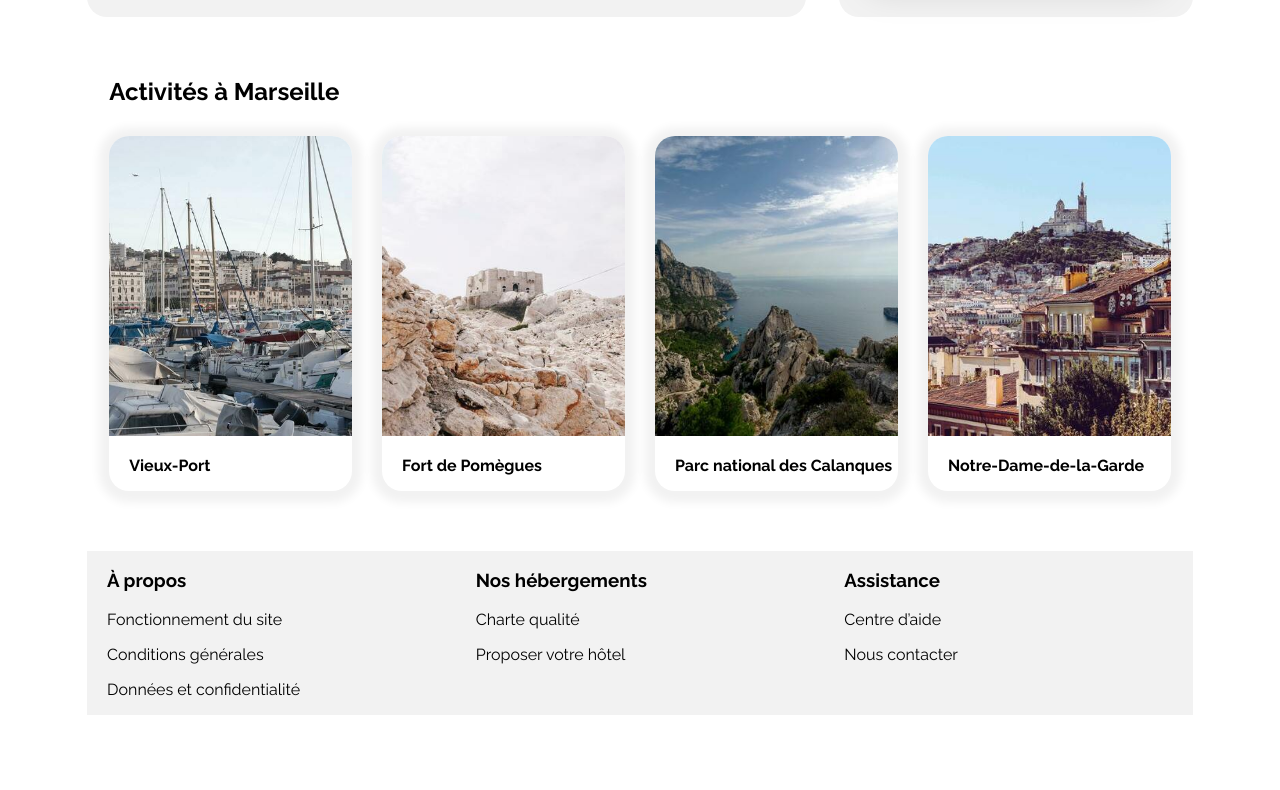
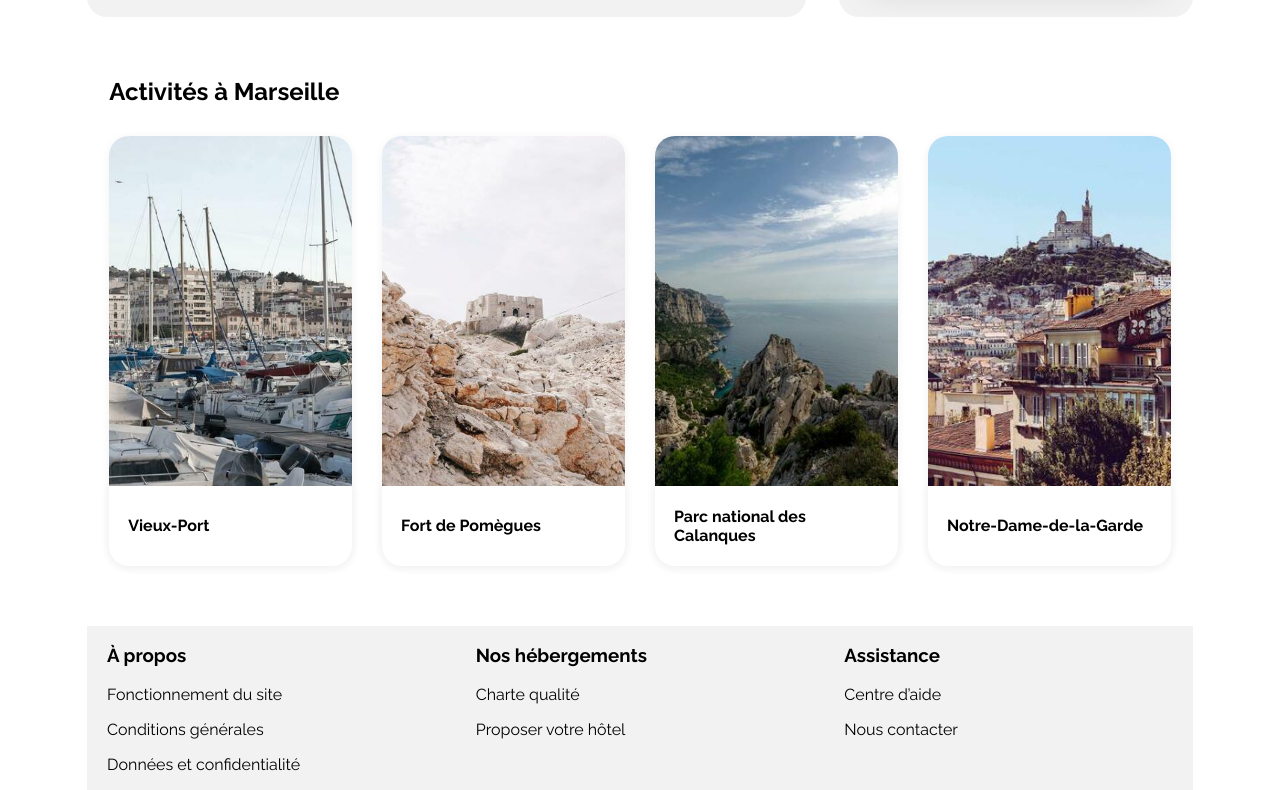
Before and after one commit to itsArgos/Projet-3-Booki-OC, a plain HTML site: page index.html in a window 1280 px wide. Shown: the part 1053-1843 px from the top of the page. Before the commit the page ends 1768 px from the top, so only its background shows below. Drawn offline with Linux system fonts and the light colour scheme.

Commit message:
Alignement des textes ( Activité à Marseille ), Correction scroll-x <360px, Ajout de l'ombre sur le logo recherche en version mobile

```diff
--- a/css/style.css
+++ b/css/style.css
@@ -347,33 +347,37 @@ nav a:nth-child(2):hover::before {
 .content-activity {
     display: grid;
     grid-template-columns: 1fr 1fr 1fr 1fr;
-    height: 100%;
     margin-top: 30px;
     gap: 30px;
 }
 
-
-.content-activity div {
+.content-activity a {
+    box-shadow: var(--main-bg-color) 0px 1.5px 10px 0px;
     border-radius: 20px;
-    box-shadow: var(--main-bg-color) 0px 1.5px 10px 10px;
-    width: 100%;
-}
-
-.content-activity a {
-    display: flex;
-    justify-content: space-around;
 }
 
 .content-activity img {
     width: 100%;
-    height: 300px;
+    height: 350px;
     object-fit: cover;
     border-radius: 20px 20px 0 0;
 }
 
-.content-activity h3 {
-    font-size: 1rem;
-    padding-left: 20px;
+.title-activity {
+    display: flex;
+    align-items: center;
+    height: 80px;
+    box-shadow: var(--main-bg-color) 0px 1.5px 10px 0px;
+    font-size: 16px;
+    margin-top: -4px;
+    padding-left: 19px;
+    padding-right: 19px;
+    border-radius: 0px 0px 20px 20px;
+}
+
+.title-activity h3 {
+    font-size: 1em;
+    margin: 0;
 }
 
 /* ********* FOOTER ********* */
@@ -454,10 +458,6 @@ footer div {
 
     .content-activity img {
         height: 200px;
-    }
-
-    .title-activity {
-        padding-top: 9px;
     }
 
     /* *********** FOOTER *********  */
@@ -556,13 +556,14 @@ footer div {
         left: -10px;
     }
 
-    .search-bar {
-        margin-left: 10px;
+    .search-part span i {
+        box-shadow: 0px 4px 4px 0px rgba(0, 0, 0, 0.25);
     }
+
 
     .search-bar input:nth-child(2) {
         text-align: unset;
-        width: 200px;
+        width: 160px;
         padding: 0 0 0 25px;
     }
 
@@ -586,9 +587,11 @@ footer div {
     }
 
     .filter button {
+        display: flex;
+        align-items: center;
         margin-bottom: 15px;
         margin-right: 10px;
-        width: 160px;
+        width: 97%;
         height: 50px;
         font-size: 0.9rem;
         text-align: start;
@@ -643,12 +646,14 @@ footer div {
 
     .content-activity {
         display: flex;
+        margin: auto;
         flex-direction: column;
+        max-width: 95%;
+        gap: 20px;
     }
 
     .title-activity {
         padding-top: 0;
-        margin-bottom: 20px;
     }
 
     /* ************** FOOTER ************  */
--- a/index.html
+++ b/index.html
@@ -269,20 +269,26 @@
                         <div>
                             <img src="./images/activites/reno-laithienne.jpg"
                                 alt="Image de pleins de bateaux amarré situé au Vieux-Port">
-                            <h3 class="title-activity">Vieux-Port</h3>
+                        </div>
+                        <div class="title-activity">
+                            <h3>Vieux-Port</h3>
                         </div>
                     </a>
                     <a href="#">
                         <div>
                             <img src="./images/activites/paul-hermann.jpg"
                                 alt="Image d'un chemin rocheux menant au Fort de Pomègues">
-                            <h3 class="title-activity">Fort de Pomègues</h3>
+                        </div>
+                        <div class="title-activity">
+                            <h3>Fort de Pomègues</h3>
                         </div>
                     </a>
                     <a href="#">
                         <div>
                             <img src="./images/activites/kilyan-sockalingum.jpg"
                                 alt="Image prise au sommet d'une montagne du Parc national des Calanques">
+                        </div>
+                        <div class="title-activity">
                             <h3>Parc national des Calanques</h3>
                         </div>
                     </a>
@@ -290,6 +296,8 @@
                         <div>
                             <img src="./images/activites/florian-wehde.jpg"
                                 alt="Image montrant un village avec au loin en haut de la colline Notre-Dame-de-la-Garde">
+                        </div>
+                        <div class="title-activity">
                             <h3>Notre-Dame-de-la-Garde</h3>
                         </div>
                     </a>
```
